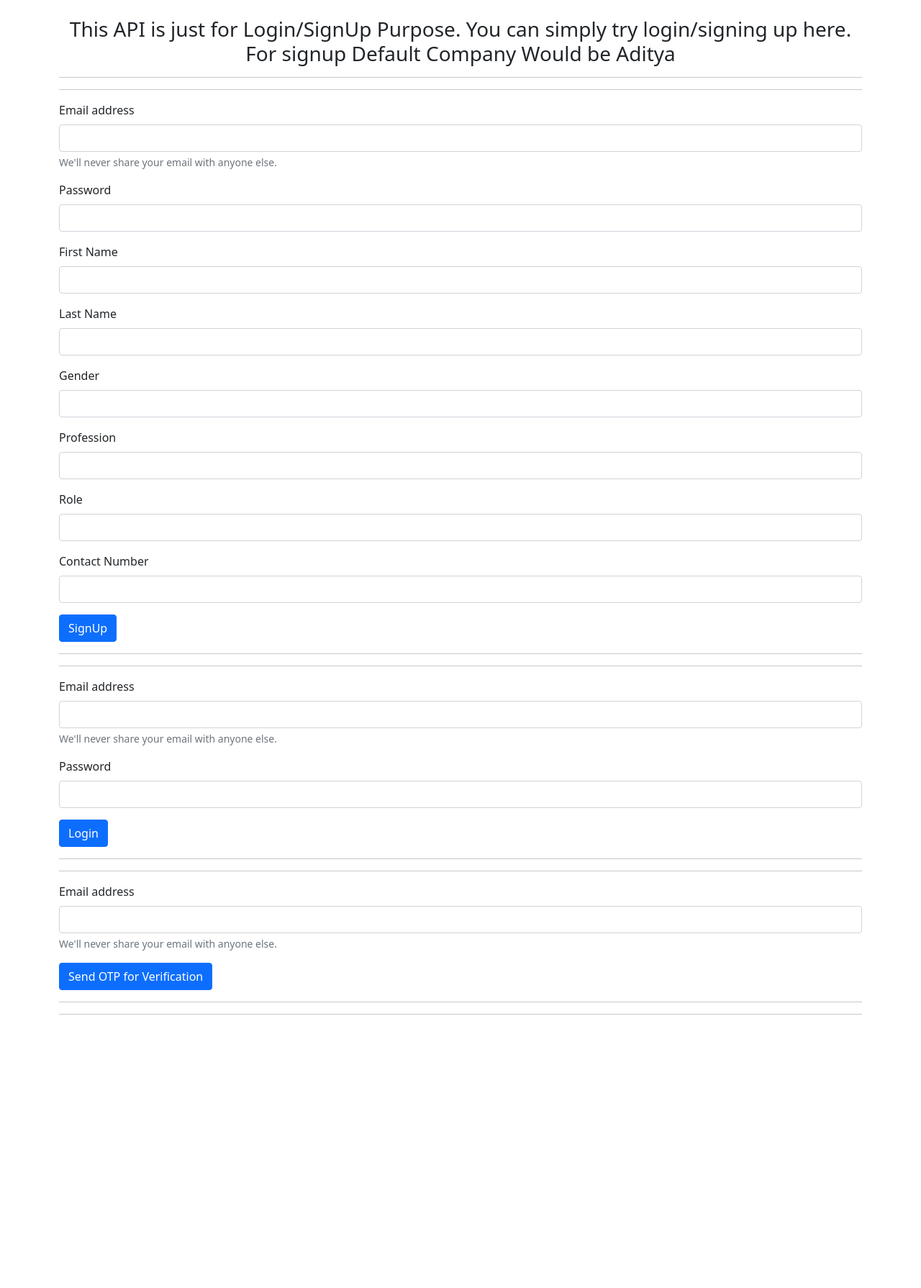
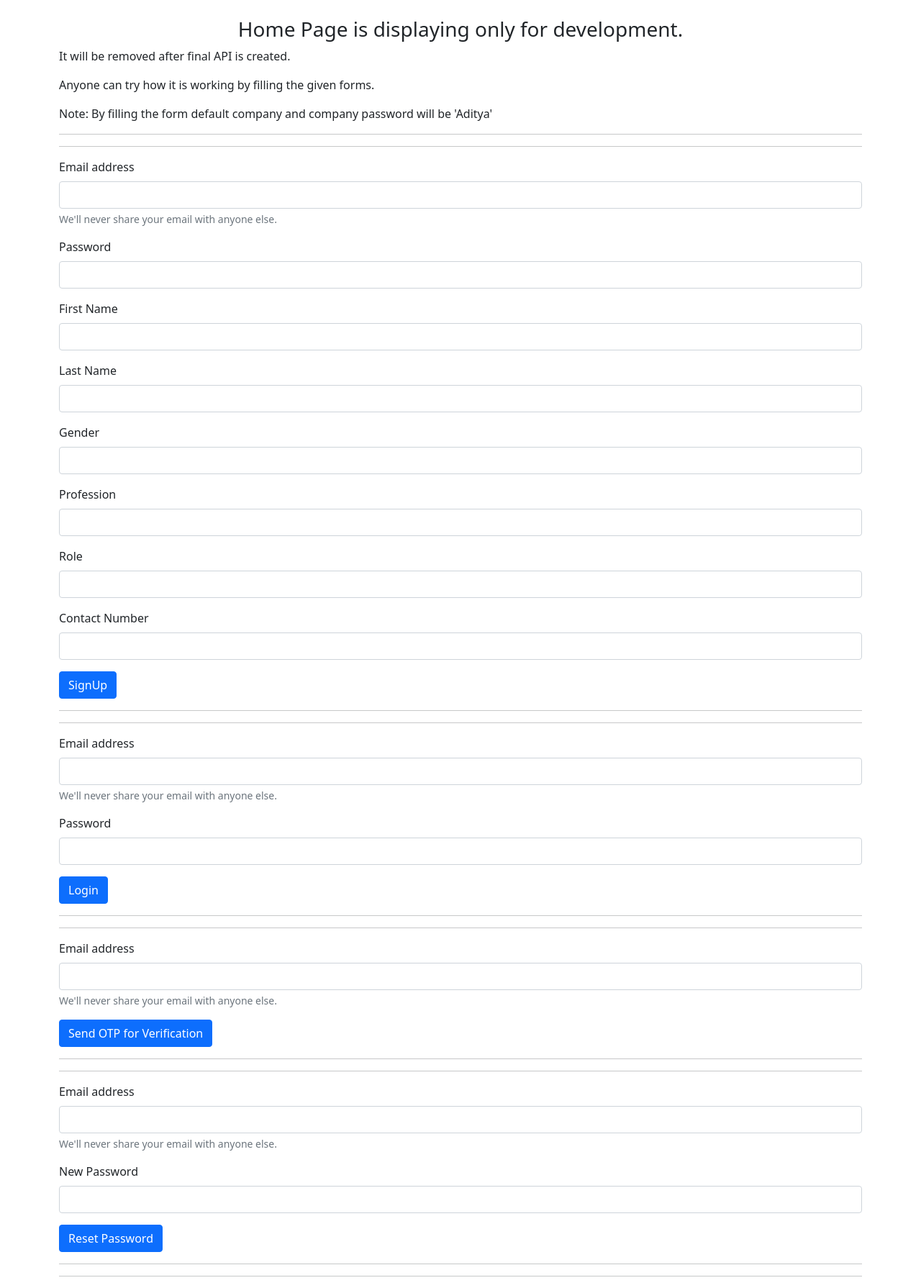
Before and after one commit to Aditya-2001/API, a Python web app: template API/templates/home.html in a window 1280 px wide. Shown: the whole page at 72% size. Before the commit the page ends 1410 px from the top, so only its background shows below. Run offline with Jinja, Linux system fonts and the light colour scheme; the template is opened without the code that fills it, so the values that code supplies are empty; some libraries are stand-ins or nearby versions.

Commit message:
Forgot Password

```diff
--- a/API/templates/home.html
+++ b/API/templates/home.html
@@ -11,7 +11,10 @@
 <body>
     <div class="container">
         <br>
-        <h3 style="text-align: center;">This API is just for Login/SignUp Purpose. You can simply try login/signing up here. For signup Default Company Would be Aditya</h3>
+        <h3 style="text-align: center;">Home Page is displaying only for development.</h3>
+        <p>It will be removed after final API is created.</p>
+        <p>Anyone can try how it is working by filling the given forms.</p>
+        <p>Note: By filling the form default company and company password will be 'Aditya'</p>
         <hr><hr>
         <form action="/user/signup1 " method="POST">
             <div class="mb-3">
@@ -72,6 +75,19 @@
             <button type="submit " class="btn btn-primary ">Send OTP for Verification</button>
         </form>
         <hr><hr>
+        <form action="/user/ForgotPassword1" method="POST">
+            <div class="mb-3">
+                <label for="email" class="form-label">Email address</label>
+                <input type="email" class="form-control" name="email" id="email" aria-describedby="emailHelp" required>
+                <div id="emailHelp" class="form-text">We'll never share your email with anyone else.</div>
+            </div>
+            <div class="mb-3">
+                <label for="new_password" class="form-label">New Password</label>
+                <input type="password" class="form-control" name="new_password" id="new_password" required>
+            </div>
+            <button type="submit " class="btn btn-primary ">Reset Password</button>
+        </form>
+        <hr><hr>
     </div>
     <script src="https://cdn.jsdelivr.net/npm/@popperjs/core@2.5.4/dist/umd/popper.min.js " integrity="sha384-q2kxQ16AaE6UbzuKqyBE9/u/KzioAlnx2maXQHiDX9d4/zp8Ok3f+M7DPm+Ib6IU " crossorigin="anonymous "></script>
     <script src="https://cdn.jsdelivr.net/npm/bootstrap@5.0.0-beta1/dist/js/bootstrap.min.js " integrity="sha384-pQQkAEnwaBkjpqZ8RU1fF1AKtTcHJwFl3pblpTlHXybJjHpMYo79HY3hIi4NKxyj " crossorigin="anonymous "></script>
```
Also changed, not shown: API/main.py (+42 -0 lines), API/post.db, 1 other file.
